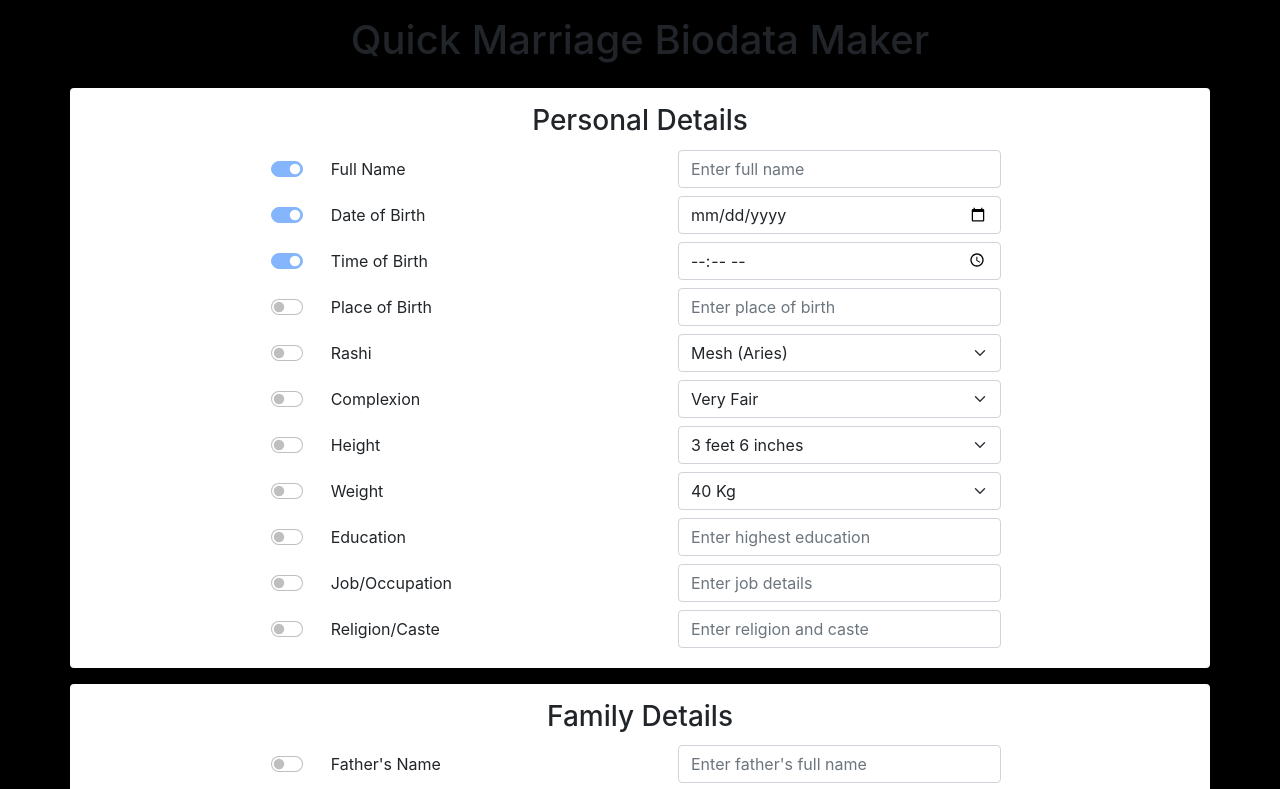
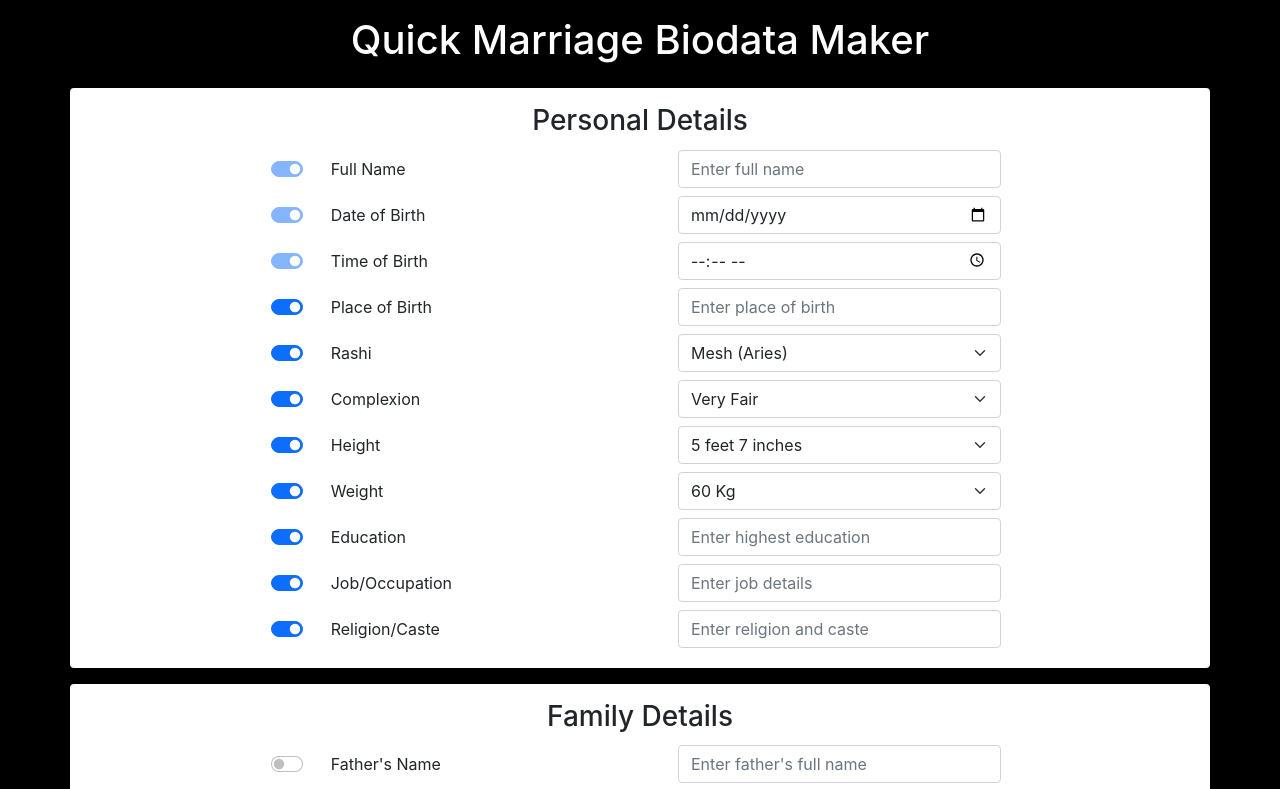
Before and after one commit to mohapeameya/biodata-creator, a React (Create React App) app: page / in a window 1280 px wide. Shown: the top 789 px of the page. Built offline with nearby package versions, Linux system fonts and the light colour scheme.

Commit message:
Connect switch and value for personal details

```diff
--- a/src/App.js
+++ b/src/App.js
@@ -3,6 +3,9 @@
 import CropPhoto from './components/cropphoto/CropPhoto'
 
 import { rashiValues, complexionValues, heightValues, weightValues } from "./data";
+
+const defaultHeightIndex = 25;
+const defaultWeightIndex = 20;
 
 export default function App() {
 
@@ -13,8 +16,8 @@
     pob: { checked: true, value: '' },
     rashi: { checked: true, value: 0 },
     complexion: { checked: true, value: 0 },
-    height: { checked: true, value: 25 },
-    weight: { checked: true, value: 0 },
+    height: { checked: true, value: defaultHeightIndex },
+    weight: { checked: true, value: defaultWeightIndex },
     education: { checked: true, value: '' },
     job: { checked: true, value: '' },
     religionCaste: { checked: true, value: '' },
@@ -49,7 +52,7 @@
   return (
     <>
       <header className="fluid-container text-center p-3">
-        <h1>Quick Marriage Biodata Maker</h1>
+        <h1 className="text-white">Quick Marriage Biodata Maker</h1>
       </header>
 
       <section className="fluid-container text-center">
@@ -114,13 +117,16 @@
             <div className="col-lg-8">
               <div className="row align-items-center p-1">
                 <div className="col-auto form-switch">
-                  <input className="form-check-input" type="checkbox" id="flexSwitchCheckChecked" onChange={e => setBiodata({ ...biodata, pob: { checked: e.target.value, value: biodata.pob.value } })} />
+                  <input className="form-check-input" type="checkbox" id="flexSwitchCheckChecked"
+                    checked={biodata.pob.checked}
+                    onChange={e => setBiodata({ ...biodata, pob: { checked: e.target.checked, value: biodata.pob.value } })} />
                 </div>
                 <div className="col text-start">
                   <label className="form-check-label" htmlFor="flexSwitchCheckChecked">Place of Birth</label>
                 </div>
                 <div className="col text-start">
-                  <input className="form-control" placeholder="Enter place of birth" onChange={e => setBiodata({ ...biodata, pob: { checked: biodata.pob.checked, value: e.target.value } })} />
+                  <input className="form-control" placeholder="Enter place of birth"
+                    onChange={e => setBiodata({ ...biodata, pob: { checked: biodata.pob.checked, value: e.target.value } })} />
                 </div>
               </div>
             </div>
@@ -132,13 +138,16 @@
             <div className="col-lg-8">
               <div className="row align-items-center p-1">
                 <div className="col-auto form-switch">
-                  <input className="form-check-input" type="checkbox" id="flexSwitchCheckChecked" />
+                  <input className="form-check-input" type="checkbox" id="flexSwitchCheckChecked"
+                    checked={biodata.rashi.checked}
+                    onChange={e => setBiodata({ ...biodata, rashi: { checked: e.target.checked, value: biodata.rashi.value } })} />
                 </div>
                 <div className="col text-start">
                   <label className="form-check-label" htmlFor="flexSwitchCheckChecked">Rashi</label>
                 </div>
                 <div className="col text-start">
-                  <select name="rashi" id="rashi" className="form-select" onChange={e => setBiodata({ ...biodata, rashi: Number(e.target.value) })}>
+                  <select name="rashi" id="rashi" className="form-select"
+                    onChange={e => setBiodata({ ...biodata, rashi: { checked: biodata.rashi.checked, value: Number(e.target.value) } })}>
                     {
                       rashiValues.map((item, index) => <option key={item} value={index}>{item}</option>)
                     }
@@ -154,13 +163,16 @@
             <div className="col-lg-8">
               <div className="row align-items-center p-1">
                 <div className="col-auto form-switch">
-                  <input className="form-check-input" type="checkbox" id="flexSwitchCheckChecked" />
+                  <input className="form-check-input" type="checkbox" id="flexSwitchCheckChecked"
+                    checked={biodata.complexion.checked}
+                    onChange={e => setBiodata({ ...biodata, complexion: { checked: e.target.checked, value: biodata.complexion.value } })} />
                 </div>
                 <div className="col text-start">
                   <label className="form-check-label" htmlFor="flexSwitchCheckChecked">Complexion</label>
                 </div>
                 <div className="col text-start">
-                  <select name="rashi" id="complexion" className="form-select" onChange={e => setBiodata({ ...biodata, complexion: Number(e.target.value) })}>
+                  <select name="rashi" id="complexion" className="form-select"
+                    onChange={e => setBiodata({ ...biodata, complexion: { checked: biodata.complexion.checked, value: Number(e.target.value) } })}>
                     {
                       complexionValues.map((item, index) => <option key={item} value={index}>{item}</option>)
                     }
@@ -176,13 +188,16 @@
             <div className="col-lg-8">
               <div className="row align-items-center p-1">
                 <div className="col-auto form-switch">
-                  <input className="form-check-input" type="checkbox" id="flexSwitchCheckChecked" />
+                  <input className="form-check-input" type="checkbox" id="flexSwitchCheckChecked"
+                  checked={biodata.height.checked}
+                  onChange={e => setBiodata({ ...biodata, height: { checked: e.target.checked, value: biodata.height.value } })}/>
                 </div>
                 <div className="col text-start">
                   <label className="form-check-label" htmlFor="flexSwitchCheckChecked">Height</label>
                 </div>
                 <div className="col text-start">
-                  <select name="rashi" id="height" className="form-select" onChange={e => setBiodata({ ...biodata, height: Number(e.target.value) })}>
+                  <select name="rashi" id="height" className="form-select" defaultValue={defaultHeightIndex}
+                  onChange={e => setBiodata({ ...biodata, height: { checked: biodata.height.checked, value: Number(e.target.value) } })}>
                     {
                       heightValues.map((item, index) => <option key={item} value={index}>{item}</option>)
                     }
@@ -198,13 +213,16 @@
             <div className="col-lg-8">
               <div className="row align-items-center p-1">
                 <div className="col-auto form-switch">
-                  <input className="form-check-input" type="checkbox" id="flexSwitchCheckChecked" />
+                  <input className="form-check-input" type="checkbox" id="flexSwitchCheckChecked"
+                  checked={biodata.weight.checked}
+                  onChange={e => setBiodata({ ...biodata, weight: { checked: e.target.checked, value: biodata.weight.value } })}/>
                 </div>
                 <div className="col text-start">
                   <label className="form-check-label" htmlFor="flexSwitchCheckChecked">Weight</label>
                 </div>
                 <div className="col text-start">
-                  <select name="rashi" id="weight" className="form-select" onChange={e => setBiodata({ ...biodata, weight: Number(e.target.value) })}>
+                  <select name="rashi" id="weight" className="form-select" defaultValue={defaultWeightIndex}
+                  onChange={e => setBiodata({ ...biodata, weight: { checked: biodata.weight.checked, value: Number(e.target.value) }})}>
                     {
                       weightValues.map((item, index) => <option key={item} value={index}>{item}</option>)
                     }
@@ -220,13 +238,16 @@
             <div className="col-lg-8">
               <div className="row align-items-center p-1">
                 <div className="col-auto form-switch">
-                  <input className="form-check-input" type="checkbox" id="flexSwitchCheckChecked" />
+                  <input className="form-check-input" type="checkbox" id="flexSwitchCheckChecked"
+                  checked={biodata.education.checked}
+                  onChange={e => setBiodata({ ...biodata, education: { checked: e.target.checked, value: biodata.education.value } })}/>
                 </div>
                 <div className="col text-start">
                   <label className="form-check-label" htmlFor="flexSwitchCheckChecked">Education</label>
                 </div>
                 <div className="col text-start">
-                  <input className="form-control" placeholder="Enter highest education" onChange={e => setBiodata({ ...biodata, education: e.target.value })} />
+                  <input className="form-control" placeholder="Enter highest education"
+                  onChange={e => setBiodata({ ...biodata, education: { checked: biodata.education.checked, value: e.target.value } })} />
                 </div>
               </div>
             </div>
@@ -238,13 +259,16 @@
             <div className="col-lg-8">
               <div className="row align-items-center p-1">
                 <div className="col-auto form-switch">
-                  <input className="form-check-input" type="checkbox" id="flexSwitchCheckChecked" />
+                  <input className="form-check-input" type="checkbox" id="flexSwitchCheckChecked"
+                  checked={biodata.job.checked}
+                  onChange={e => setBiodata({ ...biodata, job: { checked: e.target.checked, value: biodata.job.value } })}/>
                 </div>
                 <div className="col text-start">
                   <label className="form-check-label" htmlFor="flexSwitchCheckChecked">Job/Occupation</label>
                 </div>
                 <div className="col text-start">
-                  <input className="form-control" placeholder="Enter job details" onChange={e => setBiodata({ ...biodata, job: e.target.value })} />
+                  <input className="form-control" placeholder="Enter job details"
+                  onChange={e => setBiodata({ ...biodata, job: { checked: biodata.job.checked, value: e.target.value } })} />
                 </div>
               </div>
             </div>
@@ -256,13 +280,16 @@
             <div className="col-lg-8">
               <div className="row align-items-center p-1">
                 <div className="col-auto form-switch">
-                  <input className="form-check-input" type="checkbox" id="flexSwitchCheckChecked" />
+                  <input className="form-check-input" type="checkbox" id="flexSwitchCheckChecked"
+                  checked={biodata.religionCaste.checked}
+                  onChange={e => setBiodata({ ...biodata, religionCaste: { checked: e.target.checked, value: biodata.religionCaste.value } })}/>
                 </div>
                 <div className="col text-start">
                   <label className="form-check-label" htmlFor="flexSwitchCheckChecked">Religion/Caste</label>
                 </div>
                 <div className="col text-start">
-                  <input className="form-control" placeholder="Enter religion and caste" onChange={e => setBiodata({ ...biodata, religionCaste: e.target.value })} />
+                  <input className="form-control" placeholder="Enter religion and caste"
+                  onChange={e => setBiodata({ ...biodata, religionCaste: { checked: biodata.religionCaste.checked, value: e.target.value } })} />
                 </div>
               </div>
             </div>
```
